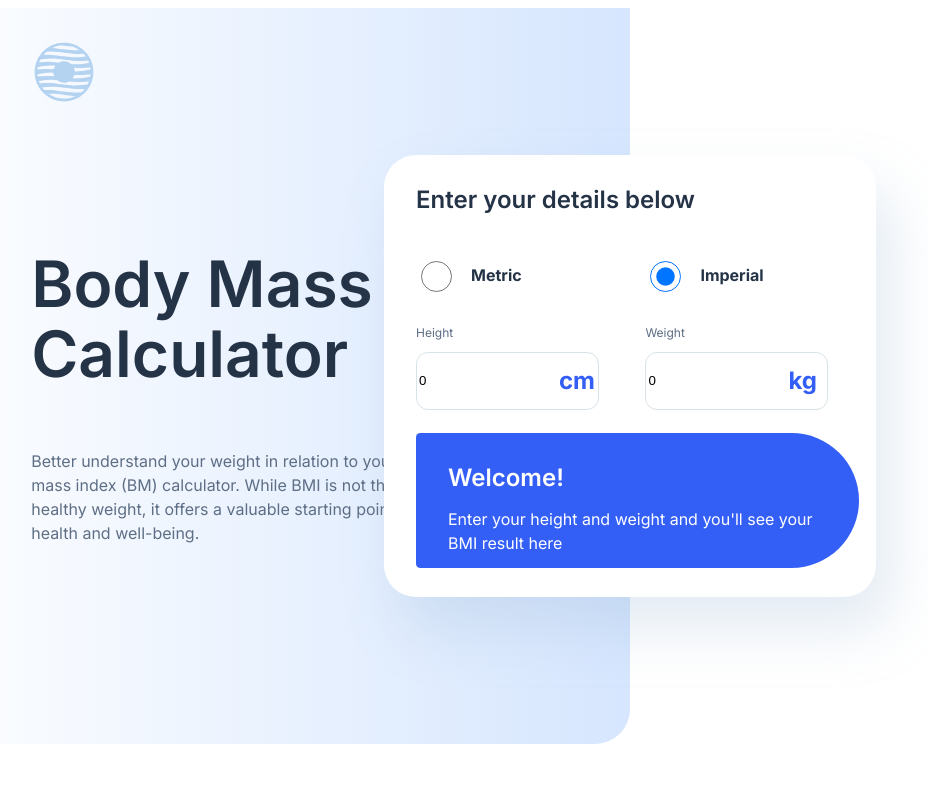
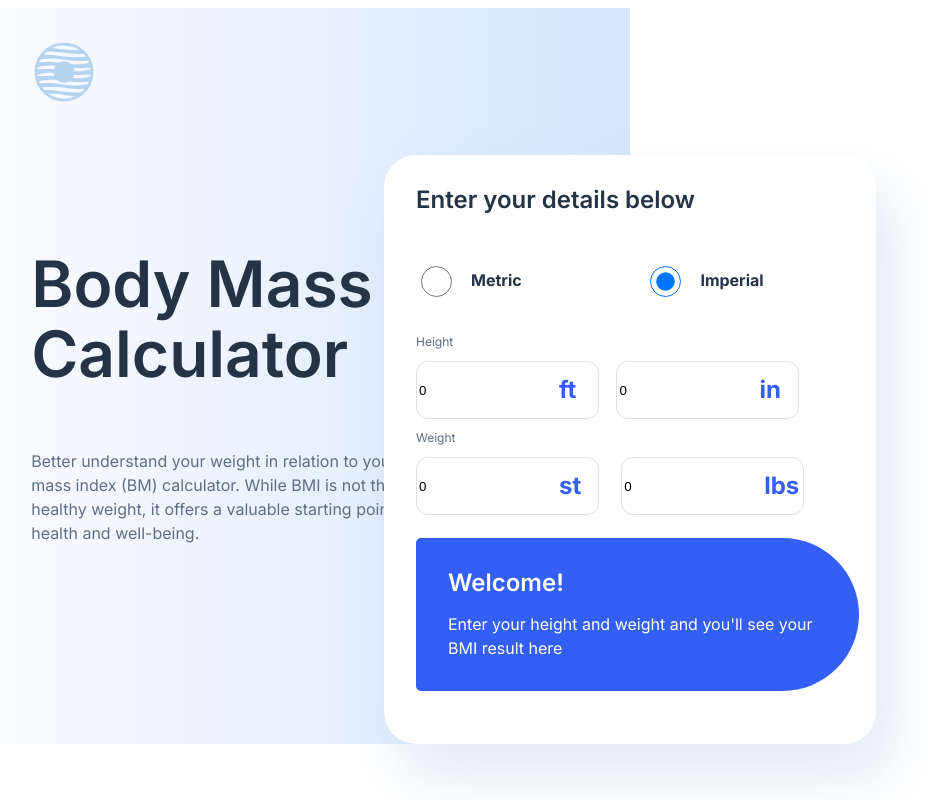
Before and after one commit to r-jeffery-wall/frontend-mentor-bmi-calculator, a React (Create React App) app in the folder bmi-calculator/: page / in a window 1280 px wide. Both pictures are taken after a click on the radio button "Imperial". Shown: the top 800 px of the page, without its empty margins (256-1184 px from the left). Built offline with nearby package versions, Linux system fonts and the light colour scheme.

Commit message:
Implemented conditional rendering of metric / imperial inputs.

```diff
--- a/bmi-calculator/src/components/BMI_Calculator.js
+++ b/bmi-calculator/src/components/BMI_Calculator.js
@@ -1,11 +1,17 @@
 import { useState, useEffect } from 'react';
-import { UserInputs } from './UserInput';
+import { UserInputsMetric } from './UserInputMetric';
 import { ResultDisplay } from './ResultDisplay';
+import { UserInputsImperial } from './UserInputImperial';
 
 export const BMI_Calculator = () => {
     const [units, setUnits] = useState('metric');
     const [heightCms, setHeightCms] = useState(0);
     const [weightKgs, setWeightKgs] = useState(0);
+    const [heightFt, setHeightFt] = useState(0);
+    const [heightIn, setHeightIn] = useState(0);
+    const [weightSt, setWeightSt] = useState(0);
+    const [weightLbs, setWeightLbs] = useState(0);
+    const [idealWeight, setIdealWeight] = useState([0, 0]);
     const [BMI, setBMI] = useState(0);
 
     const toggleUnits = (event) => {
@@ -28,7 +34,7 @@ export const BMI_Calculator = () => {
     })
 
     return (
-    <div className="bmi-calculator">
+    <div className="bmi-calculator" id={units}>
       <h3>Enter your details below</h3>
       <form>
         <div id="radio-metric" className="input-group-radio">
@@ -39,7 +45,7 @@ export const BMI_Calculator = () => {
           <input type="radio" id="imperial" value="imperial" checked={units === 'imperial'} name='units' onChange={toggleUnits} />
           <label for="imperial">Imperial</label>
         </div>
-        <UserInputs unit={units} heightCms={heightCms} weightKgs={weightKgs} setHeightCms={setHeightCms} setWeightKgs={setWeightKgs} />
+        {units === 'metric' ? <UserInputsMetric height={heightCms} weight={weightKgs} setHeight={setHeightCms} setWeight={setWeightKgs} /> : <UserInputsImperial feet={heightFt} inches={heightIn} stone={weightSt} lbs={weightLbs} setFeet={setHeightFt} setInches={setHeightIn} setStone={setWeightSt} setLbs={setWeightLbs} /> }
           <ResultDisplay />
       </form>
     </div>
--- /dev/null
+++ b/bmi-calculator/src/components/UserInputImperial.js
@@ -0,0 +1,61 @@
+export const UserInputsImperial = ({
+  feet,
+  inches,
+  stone,
+  lbs,
+  setFeet,
+  setInches,
+  setStone,
+  setLbs,
+}) => {
+  return (
+    <div id="inputs-imperial">
+      <div className="input-group-number">
+        <label for="feet">Height</label>
+        <div className="imperial-input-group">
+          <div className="input-unit">
+            <input
+              type="number"
+              id="feet"
+              value={feet}
+              onChange={(e) => setFeet(e.target.value)}
+            />
+            <p className="unit">ft</p>
+          </div>
+          <div className="input-unit">
+            <input
+              type="number"
+              id="inches"
+              value={inches}
+              onChange={(e) => setInches(e.target.value)}
+            />
+            <p className="unit">in</p>
+          </div>
+        </div>
+      </div>
+      <div className="input-group-number">
+        <label for="stone">Weight</label>
+        <div className="imperial-input-group">
+          <div className="input-unit">
+            <input
+              type="number"
+              id="stone"
+              value={stone}
+              onChange={(e) => setStone(e.target.value)}
+            />
+            <p className="unit">st</p>
+          </div>
+          <div className="input-unit">
+            <input
+              type="number"
+              id="lbs"
+              value={lbs}
+              onChange={(e) => setLbs(e.target.value)}
+            />
+            <p className="unit">lbs</p>
+          </div>
+        </div>
+      </div>
+    </div>
+  );
+};
--- a/bmi-calculator/src/components/UserInput.js
+++ b/bmi-calculator/src/components/UserInputMetric.js
@@ -1,17 +1,17 @@
-export const UserInputs = ( {unit, heightCms, weightKgs, setHeightCms, setWeightKgs} ) => {
+export const UserInputsMetric = ( { height, weight, setHeight, setWeight} ) => {
     return (
        <>
         <div id="input-height" className="input-group-number">
         <label for="height">Height</label>
         <div className="input-unit">
-          <input type="number" id="height" value={heightCms} onChange={(e) => setHeightCms(e.target.value)}/>
+          <input type="number" id="height" value={height} onChange={(e) => setHeight(e.target.value)}/>
           <p className="unit">cm</p>
         </div>
       </div>
       <div id="input-weight" className="input-group-number">
         <label for="weight">Weight</label>
         <div className="input-unit">
-        <input type="number" id="weight" value={weightKgs} onChange={(e) => setWeightKgs(e.target.value)}/>
+        <input type="number" id="weight" value={weight} onChange={(e) => setWeight(e.target.value)}/>
         <p className="unit">kg</p>
         </div>
       </div>
--- a/bmi-calculator/src/index.css
+++ b/bmi-calculator/src/index.css
@@ -96,6 +96,14 @@ header .copy-container {
 }
 
 /* BMI Calculator */
+#metric {
+  grid-area: 2/7/span 3/span 6;
+}
+
+#imperial {
+  grid-area: 2/7/span 4/span 6;
+}
+
 .bmi-calculator {
   grid-area: 2/7/span 3/span 6;
   background-color: white;
@@ -156,6 +164,13 @@ header .copy-container {
 }
 .bmi-calculator #input-weight {
   grid-area: 2/4/span 1/span 3;
+}
+.bmi-calculator #inputs-imperial {
+  grid-area: 2/1/span 1/span 5;
+}
+.bmi-calculator .imperial-input-group {
+  display: flex;
+  justify-content: space-between;
 }
 .bmi-calculator #calculator-results {
   grid-area: 3/1/span 2/span 6;
--- a/bmi-calculator/src/style.scss
+++ b/bmi-calculator/src/style.scss
@@ -102,6 +102,14 @@ header {
 }
 
 /* BMI Calculator */
+#metric {
+  grid-area: 2 / 7 / span 3 / span 6;
+}
+
+#imperial {
+  grid-area: 2 / 7 / span 4 / span 6;
+}
+
 .bmi-calculator {
   grid-area: 2 / 7 / span 3 / span 6;
   background-color: white;
@@ -161,6 +169,13 @@ header {
   }
   #input-weight {
     grid-area: 2 / 4 / span 1 / span 3;
+  }
+  #inputs-imperial {
+    grid-area: 2 / 1 / span 1 / span 5;
+  }
+  .imperial-input-group {
+    display: flex;
+    justify-content: space-between;
   }
   #calculator-results {
     grid-area: 3 / 1 / span 2 / span 6;
```
Also changed, not shown: 1 other file (tests, documents, lock files or other folders).
